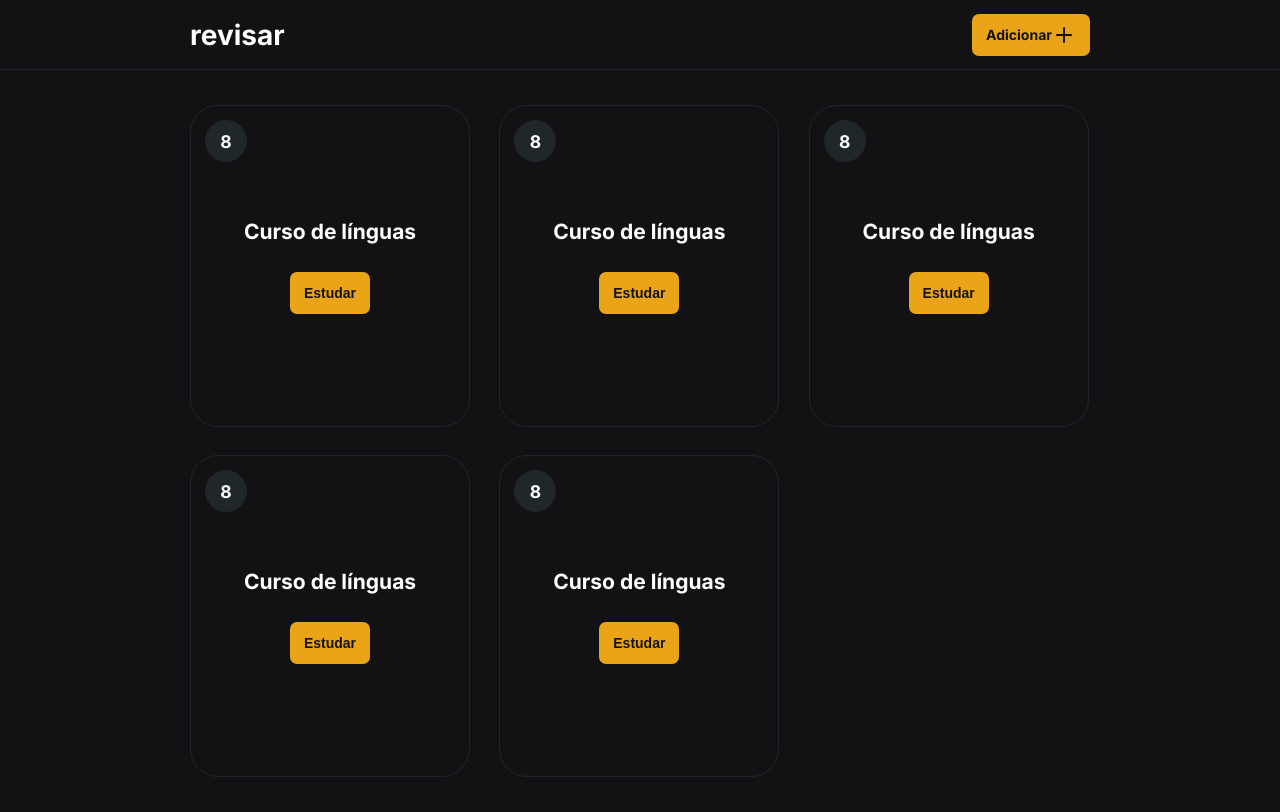
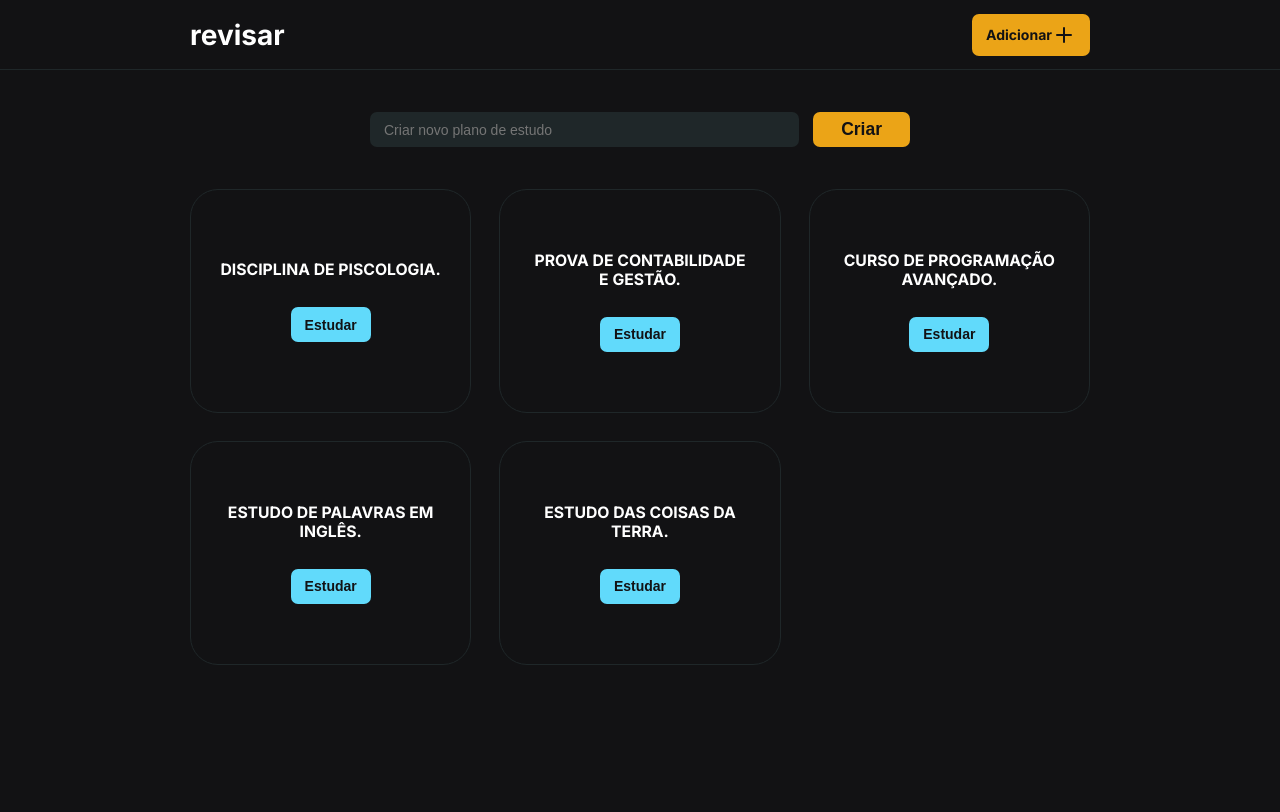
Before and after one commit to Ramiro-Rfn/revisar, a Next.js app: page / in a window 1280 px wide. Built offline with nearby package versions, Linux system fonts and the light colour scheme.

Commit message:
refatorando o layout da página inicial

```diff
--- a/src/pages/index.tsx
+++ b/src/pages/index.tsx
@@ -36,20 +36,34 @@ src/styles/Deck.module.scss  }
 
           <main>
             <div className={styles.content}>
+              <div className={styles.formContainer}>
+                  <form action="">
+                      <input type="text" placeholder='Criar novo plano de estudo'/>
+                      <button type='submit'>Criar</button>
+                  </form>
+                </div>
+              <div className={styles.cardContainer}>
+                {[
+                  'Disciplina de piscologia.',
+                  'Prova de contabilidade e gestão.',
+                  'Curso de programação avançado.',
+                  'Estudo de palavras em inglês.',
+                  'Estudo das coisas da terra.'
+                ].map((text)=>{
+                  return(
+                    <div className={styles.card}>
+                      {/* <div className={styles.cardItemsNumber}>
+                        <p>100</p>
+                      </div> */}
 
-              {[1,1,1,1,1].map(()=>{
-                return(
-                  <div className={styles.card}>
-                    <div className={styles.cardItemsNumber}>
-                      <p>8</p>
+                      <h3>{text}</h3>
+
+                      <button>Estudar</button>
                     </div>
+                  )
+                })}
+              </div>
 
-                    <h3>Curso de línguas</h3>
-
-                    <button>Estudar</button>
-                  </div>
-                )
-              })}
             </div>
           </main>
         </div>
--- a/src/styles/Landing.module.scss
+++ b/src/styles/Landing.module.scss
@@ -49,19 +49,55 @@
         .content {
             max-width: 900px;
             margin: 0 auto;
+
+            .formContainer {
+                margin-top: 3rem;
+                margin-bottom: 3rem;
+
+                form {
+                    display: flex;
+                    width: 60%;
+                    margin: 0 auto;
+
+                    input {
+                        width: 100%;
+                        padding: 0.5rem 1rem;
+                        border-radius: 0.5rem;
+                        height: 2.5rem;
+                        font-size: 1rem;
+                        background-color: var(--gray-850);
+                        color: var(--white);
+
+                    }
+
+                    button {
+                        height: 2.5rem;
+                        padding: 0 2rem;
+                        border-radius: 0.5rem;
+                        font-size: 1.25rem;
+                        color: var(--gray-900);
+                        margin-left: 1rem;
+                        font-weight: bold;
+                        background-color: var(--yellow-500);
+                    }
+                }
+            }
+
+            .cardContainer {
                 display: grid;
                 grid-template-columns: 1fr 1fr 1fr;
                 gap: 2rem;
 
                 .card {
-                max-width: 20rem;
-                height: 23rem;
+                    height: 16rem;
                     display: flex;
                     align-items: center;
                     justify-content: center;
                     flex-direction: column;
                     border: 1px solid var(--gray-850);
                     border-radius: 2rem;
+                    padding: 2rem;
+                    text-align: center;
                     position: relative;
 
                     .cardItemsNumber {
@@ -78,21 +114,23 @@
                         justify-content: center;
 
                         p {
-                        font-size: 1.25rem;
+                            font-size: 1rem;
                             font-weight: bold;
+                            line-height: calc(16px * 1.5);
                             color: var(--white);
                         }
                     }
 
                     h3 {
                         color: var(--white);
-                    font-size: 1.5rem;
+                        font-size: 1.125rem;
+                        text-transform: uppercase;
                         margin-bottom: 2rem;
                     }
 
                     button {
-                    background-color: var(--yellow-500);
-                    height: 3rem;
+                        background-color: var(--cyan-500);
+                        height: 2.5rem;
                         padding: 0.5rem 1rem;
                         font-size: 1rem;
                         font-weight: bold;
@@ -101,9 +139,6 @@
                         align-items: center;
                         justify-content: center;
                         color: var(--gray-900)
-
-                     {
-                       margin-left: 0.5rem;
                     }
                 }
             }
--- a/src/styles/global.scss
+++ b/src/styles/global.scss
@@ -6,6 +6,7 @@
     --gray-800: #29292e;
     --gray-850: #1f2729;
     --gray-900: #121214;
+    --green-300:  #4BD052;
 
     --cyan-500: #61dafb;
     --yellow-500: #eba417;
```
Lines whose indentation alone changed are shown as unchanged.
